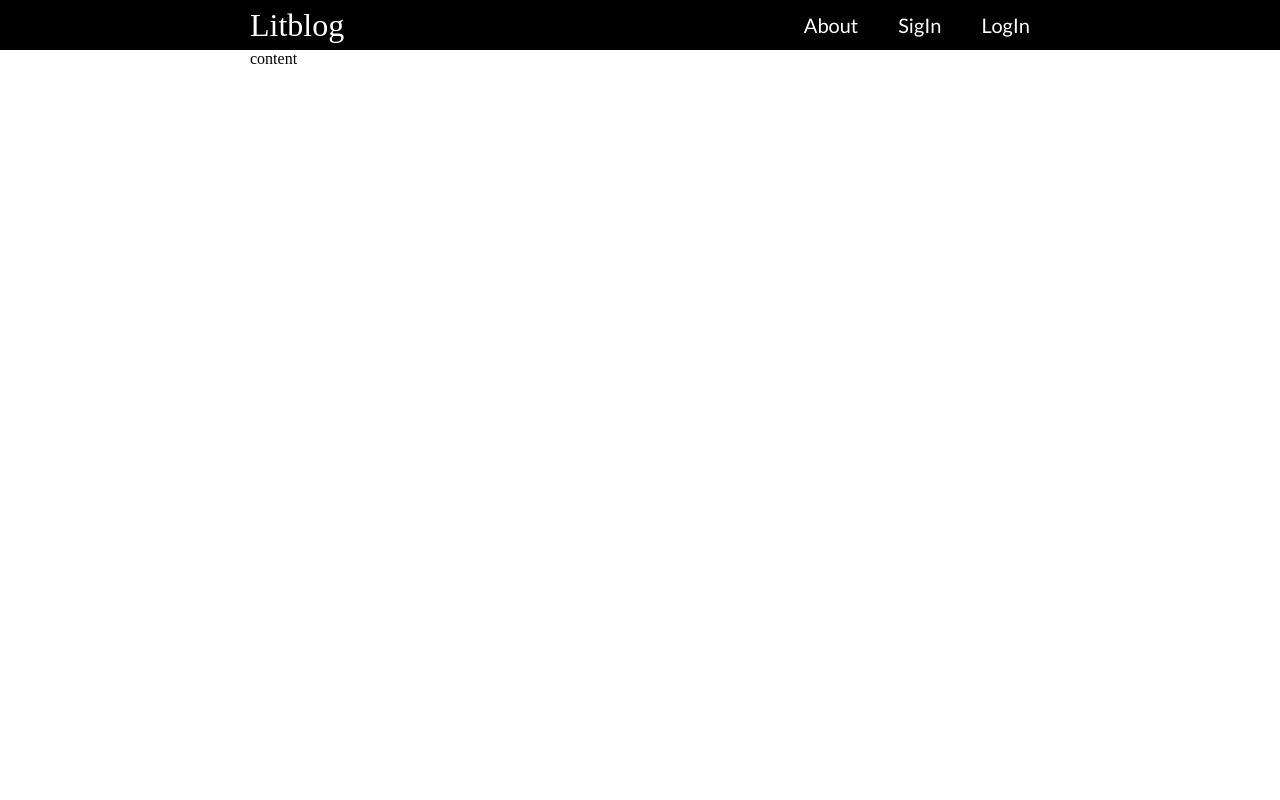
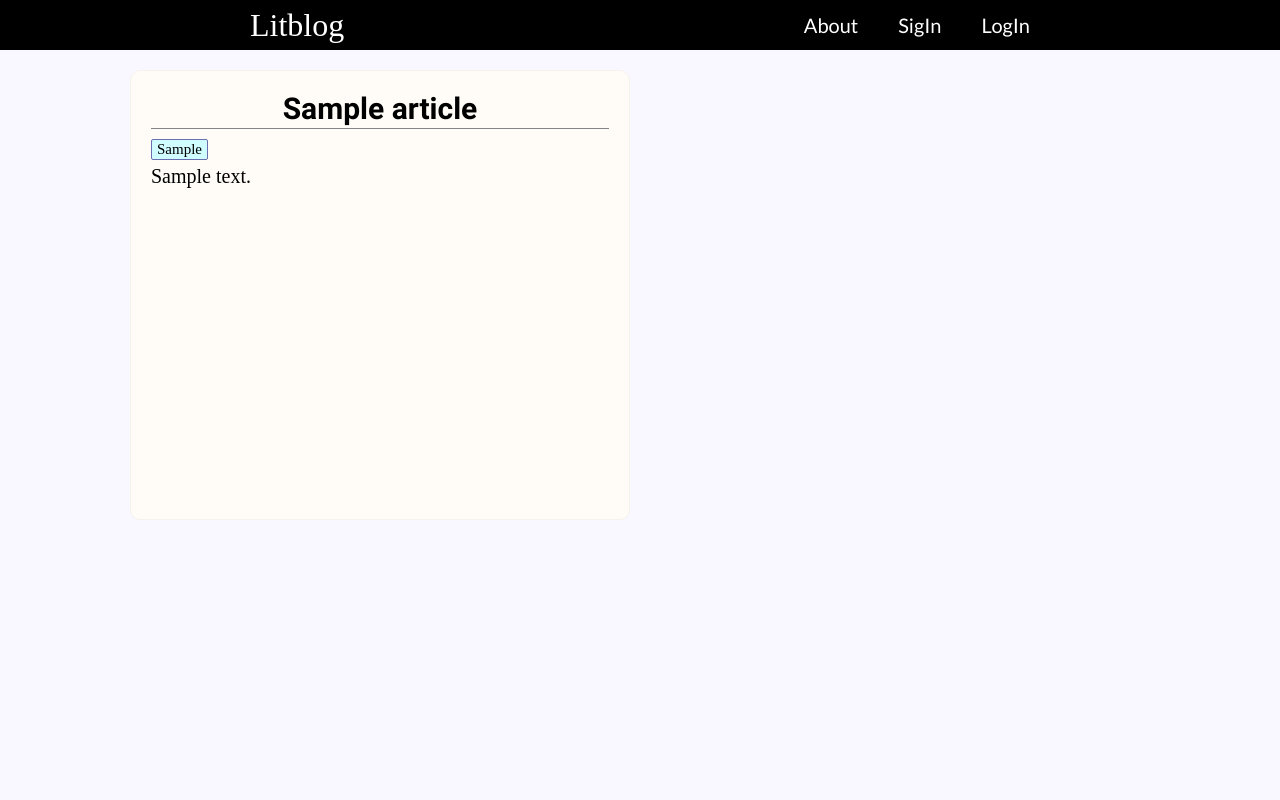
Before and after one commit to Azat482/django_blog, a Django app: page / in a window 1280 px wide. Run offline with Django 3.2, Linux system fonts and the light colour scheme; tables that the repository leaves empty hold one stand-in row (values such as "Sample post"); some web fonts are replaced.

Commit message:
add conten which contains  articles page

```diff
--- a/janweb_blog/janweb_blog/urls.py
+++ b/janweb_blog/janweb_blog/urls.py
@@ -27,5 +27,7 @@ urlpatterns = [
     path('logout/', views.Logout),
     path('login/wrong/', views.LoginingWrong),
 
-    path('poste/', views.PosteArticle)
+    path('addpost/', views.PosteArticle),
+
+    path('post/', views.GetPost),
 ]
--- /dev/null
+++ b/janweb_blog/main_web/logic/ArticleManager.py
@@ -0,0 +1,51 @@
+from django.contrib import auth
+from django.contrib.auth.models import User
+from django.http import request
+from ..models import Article, Category
+
+class BaseArticleBox:
+    def __init__(self, Art):
+        cat = []
+        for i in Art.cat.all():
+            cat.append(i.cat)
+        self.author = Art.author
+        self.id = Art.id
+        self.name = Art.name
+        self.cat = cat
+        self.shrt_desc = Art.short_description
+
+class FullArticleBox(BaseArticleBox):
+    def __init__(self, Art):
+        self.text = Art.text
+        super().__init__(Art)
+
+def AddPost(req, data):
+    name       = data['name']
+    category   = data['category']
+    short_text = data['short_text']
+    full_text  = data['text']
+    print('cat:', category)
+    article = Article()
+    try:
+        print(User.objects.all())
+        print('username: ', req.user)
+        article.author = User.objects.get(username = req.user)
+        article.name = name
+        article.short_description = short_text
+        article.text = full_text
+        article.save()
+        article.cat.add(Category.objects.get(cat = category))
+    except Exception as e:
+        return e
+    else:
+        return True
+
+def GetArtcles(filters = None):
+    toSendData = []
+    for item in Article.objects.all():
+        toSendData.append(BaseArticleBox(item))
+    return toSendData
+
+def GetFullPost(PostId):
+    post = Article.objects.get(pk = PostId)
+    return FullArticleBox(post)
--- a/janweb_blog/main_web/models.py
+++ b/janweb_blog/main_web/models.py
@@ -4,6 +4,7 @@ from django.contrib.auth.models import User
 # Create your models here.
 
 class Category(models.Model):
+
     cat = models.CharField(max_length=50)
 
 class Article(models.Model):
--- a/janweb_blog/main_web/views.py
+++ b/janweb_blog/main_web/views.py
@@ -1,20 +1,27 @@
+from django.http.response import Http404
+from .models import Article
 from django import forms
+from django.forms.fields import ChoiceField
+from .forms import User_reg_form, User_auth_form, UserPostArticleForm
+
 from django.contrib import auth
 from django.contrib.auth import login
-from django.forms.fields import ChoiceField
+
 from django.shortcuts import render
-from django.http import HttpResponse, HttpResponseRedirect, request
-from .forms import User_reg_form, User_auth_form, UserPostArticleForm
+from django.http import HttpResponse, HttpResponseRedirect, request, Http404
+
 from .logic.UserMng import AddUser, AuthUser, LogoutUser
-from .logic.ArticlePost import AddPost
+from .logic.ArticleManager import AddPost, GetArtcles, GetFullPost
 
 # Create your views here.
 def index(request):
+    data = dict()
+    data['articles'] = GetArtcles()
     if not request.user.is_authenticated:
-        return render(request, 'index.html')
+        return render(request, 'index.html', context=data)
     else:
         print('req', request)
-        return render(request, 'ex_auth_index.html' )
+        return render(request, 'ex_auth_index.html', context = data )
 
 def Registration(request):
     if request.method == 'POST':
@@ -83,3 +90,15 @@ def PosteArticle(request):
             return render(request, 'poste_article.html', context=data)
     else:
         return HttpResponseRedirect('/')
+
+def GetPost(request):
+    idPost = request.GET.get('id')
+    try:
+        post = GetFullPost(idPost)
+    except Exception as e:
+        print(e)
+        raise Http404
+    else:
+        data = dict()
+        data['post'] = post
+        return render(request, 'fullpost_page.html', context=data)
--- /dev/null
+++ b/janweb_blog/static/css/articles_container.css
@@ -0,0 +1,70 @@
+#articles_container{
+    width: auto;
+    min-height: 100%;
+    height: auto;
+    display: grid;
+    grid-template-columns: 500px 500px;
+    box-sizing: border-box;
+    gap: 20px;
+    margin-top: 20px;
+}
+
+#pult{
+    width: 100%;
+}
+
+.box_post{
+    background-color: rgb(255, 252, 248);
+    box-sizing: border-box;
+    border: 1px solid rgb(245, 242, 236);
+    height: 450px;
+    border-radius: 10px;
+    padding: 20px;
+    display:  flex;
+    flex-direction: column;
+    align-items: stretch;
+    justify-content: flex-start;
+}
+
+.box_post a{
+    text-decoration: none;
+    color: black;
+}
+
+.name_of_post{
+    display: flex;
+    flex-direction: column;
+    align-items: center;
+    font-size: 30px;
+    margin-bottom: 10px;
+    padding-bottom: 2px;
+    font-family: 'RobotoBold';
+    border-bottom: 1px solid rgb(133, 133, 133);
+}
+
+.category{
+    display: flex;
+    flex-direction: row;
+    justify-content: flex-start;
+    margin-bottom: 5px;
+}
+
+.cat_item{
+    background-color: rgb(208, 253, 255);
+    border-radius: 2px;
+    border: 1px solid rgb(106, 111, 175);
+    padding-right: 5px;
+    padding-left: 5px;
+    padding-top: 1px;
+    padding-bottom: 1px;
+    font-size: 15px;
+    font-family: 'ZillaLight';
+}
+
+.description{
+    display: flex;
+    flex-direction: column;
+    align-items: flex-start;
+    font-size: 20px;
+    font-family: 'ZillaMedium';
+}
--- a/janweb_blog/static/css/content.css
+++ b/janweb_blog/static/css/content.css
@@ -7,4 +7,7 @@
     width: 100%;
     min-height: 100%;
     height: auto;
+    display: flex;
+    flex-direction: row;
+    justify-content: center;
 }
--- a/janweb_blog/static/css/fonts.css
+++ b/janweb_blog/static/css/fonts.css
@@ -4,7 +4,7 @@
 }
 
 @font-face {
-    font-family: 'RobotoBold';
+    font-family: 'RobotoBoldUtallic';
     src: url('./fonts/Roboto/Roboto-BoldItalic.ttf');
 }
 
@@ -12,3 +12,13 @@
     font-family: 'ZillaLight';
     src: url('./fonts/Zilla_Slab/ZillaSlab-Light.ttf');
 }
+
+@font-face {
+    font-family: 'RobotoBold';
+    src: url('./fonts/Roboto/Roboto-Bold.ttf');
+}
+
+@font-face {
+    font-family: 'ZillaMedium';
+    src: url('./fonts/Zilla_Slab/ZillaSlab-Medium.ttf');
+}
--- a/janweb_blog/static/css/index.css
+++ b/janweb_blog/static/css/index.css
@@ -9,4 +9,10 @@ html, body{
     width: 100%;
     min-height: 100%;
     height: auto;
+    background-color: rgb(249, 247, 255);
 }
+
+body{
+    display: flex;
+    flex-direction: column;
+}
--- a/janweb_blog/static/css/logining.css
+++ b/janweb_blog/static/css/logining.css
@@ -12,7 +12,7 @@
     flex-direction: column;
     align-items: center;
     justify-content: center;
-    height: inherit;
+    min-height: inherit;
 }
 
 .logining form{
--- a/janweb_blog/static/css/post_page.css
+++ b/janweb_blog/static/css/post_page.css
@@ -6,7 +6,7 @@
     align-items: center;
     justify-content: flex-start;
     height: inherit;
-    width: auto;
+    width: 100%;
 }
 
 #article_add_form{
--- a/janweb_blog/static/css/registration.css
+++ b/janweb_blog/static/css/registration.css
@@ -14,7 +14,7 @@
     flex-direction: column;
     align-items: center;
     justify-content: center;
-    height: inherit;
+    min-height: inherit;
 }
 
 .registration form{
--- a/janweb_blog/templates/ex_auth_index.html
+++ b/janweb_blog/templates/ex_auth_index.html
@@ -2,6 +2,6 @@
 
 
 {% block auth_header_user %}
-    <div class = 'h_nav_item'><a href="/poste"        >Poste</a></div>
+    <div class = 'h_nav_item'><a href="/addpost"        >Poste</a></div>
     <div class = 'h_nav_item'><a href="/logout"       >LogOut</a></div>
 {%endblock%}
--- a/janweb_blog/templates/index.html
+++ b/janweb_blog/templates/index.html
@@ -7,7 +7,8 @@
     <link rel="stylesheet" href="{%static 'css/header.css'%}">
     <link rel="stylesheet" href="{% static 'css/content.css' %}">
     <link rel="stylesheet" href="{%static 'css/index.css'%}">
-    <link rel="stylesheet" href="{%static 'css/fonts.css'}">
+    <link rel="stylesheet" href="{%static 'css/fonts.css'%}">
+    <link rel="stylesheet" href="{%static 'css/articles_container.css'%}">
 </header>
 <body>
     <div class = 'Header'>
@@ -35,7 +36,30 @@
     </div>
     <div class = 'content'>
         {%block content%}
-        content
+        <div id = 'articles_container'>
+            {%for post in articles%}
+            <div class = 'box_post'>
+                <a href="/post/?id={{post.id}}">
+                    <div class = 'name_of_post'>
+                        {{post.name}}
+                    </div>
+                </a>
+                <div class = 'category'>
+                    {%for category in post.cat%}
+                    <div class = 'cat_item'>
+                        {{category}}
+                    </div>
+                    {%endfor%}
+                </div>
+                <div class = 'description'>
+                    {{post.shrt_desc}}
+                </div>
+            </div>
+            {%endfor%}
+        </div>
+        <div id = 'pult'>
+
+        </div>
         {%endblock%}
     </div>
 </body>
```
Also changed, not shown: janweb_blog/main_web/logic/ArticlePost.py (deleted, +0 -25 lines).
